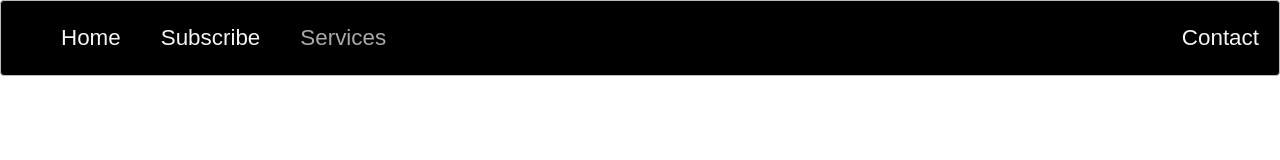
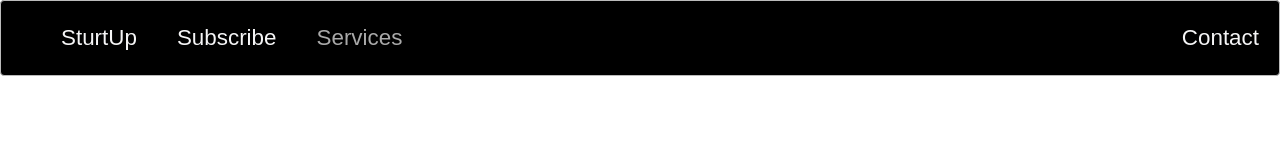
Before and after one commit to aiqbals/sturtup, a plain HTML site: page contact.html in a window 1280 px wide. Shown: the top 160 px of the page. Drawn offline with nearby package versions, Linux system fonts and the light colour scheme.

Commit message:
menu name fixing

```diff
--- a/contact.html
+++ b/contact.html
@@ -27,7 +27,7 @@
   <body>
     <nav class="zone black sticky">
       <ul class="main-nav">
-        <li><a href="index.html">Home</a></li>
+        <li><a href="index.html">SturtUp</a></li>
         <li><a href="subscribe.html">Subscribe</a></li>
         <li><a href="#" class="adisbale">Services</a></li>
         <li class="push"><a href="contact.html">Contact</a></li>
```
Also changed, not shown: subscribe.html (+1 -1 lines).
